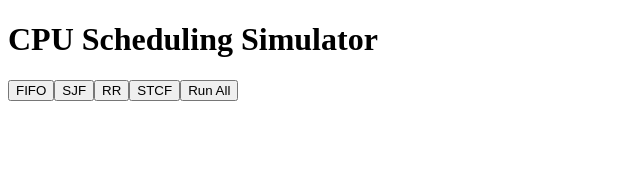
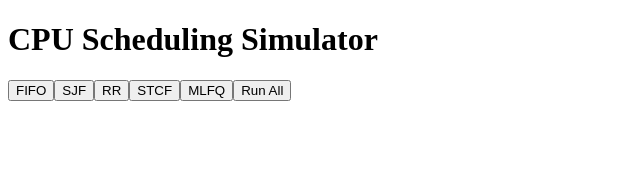
Before and after one commit to materialsteam13/cpu-schedule-sim, a Next.js app: page / in a window 1280 px wide. Shown: the top 170 px of the page, without its empty margins (0-640 px from the left). Built offline with nearby package versions, Linux system fonts and the light colour scheme.

Commit message:
MLFQ is added to the website

```diff
--- a/pages/index.js
+++ b/pages/index.js
@@ -3,6 +3,7 @@ import StcfSimulation from "../components/StcfSimulation";
 import SjfSimulation from "../components/SjfSimulation";
 import RrSimulation from "../components/RrSimulation";
 import FifoSimulation from "../components/FifoSimulation";
+import MlfqSimulation from "../components/MlfqSimulation";
 
 export default function Home()
 {
@@ -13,6 +14,8 @@ export default function Home()
         { name: "SJF", component: <SjfSimulation />, key: "sjf" },
         { name: "RR", component: <RrSimulation />, key: "rr" },
         { name: "STCF", component: <StcfSimulation />, key: "stcf" },
+        { name: "MLFQ", component: <MlfqSimulation />, key: "mlfq" },
+
     ];
 
     const toggleSimulation = (key) => {
```
